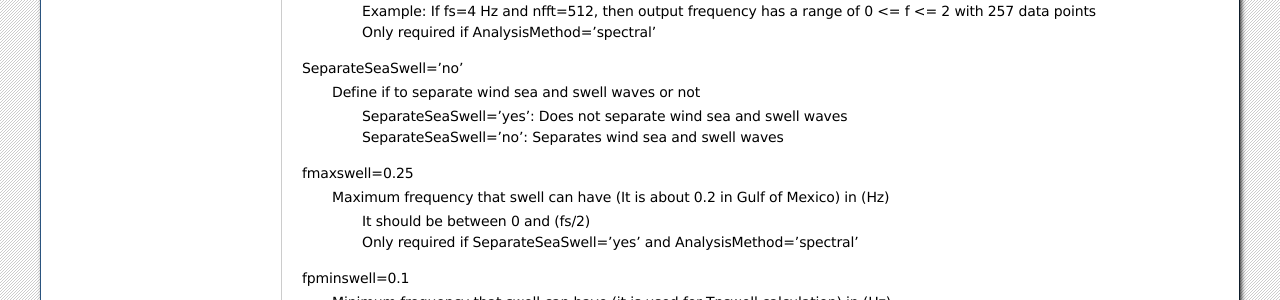
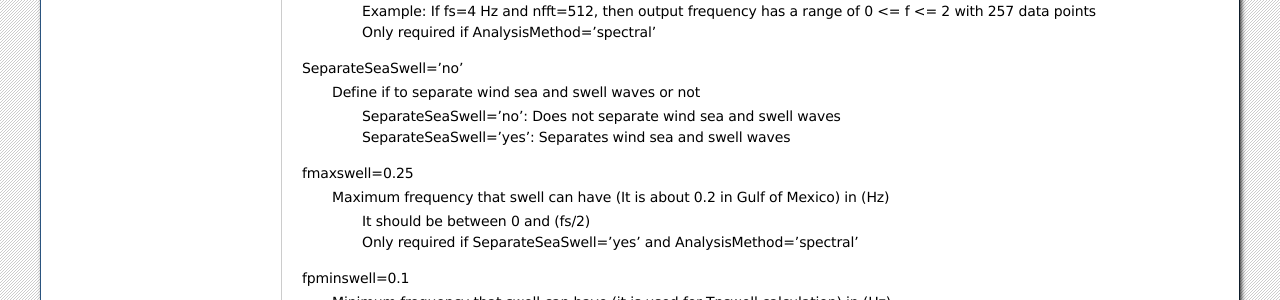
Before and after one commit to akarimp/Oceanlyz, a Sphinx documentation site: the page built from docs/python_functions/oceanlyz.rst, in a window 1280 px wide and 900 px high, scrolled down 2612 px. Shown: the part 152-452 px from the top of the window. Built offline with Sphinx 7.4.7, drawn with Linux system fonts in a browser that asks for light colours.

Commit message:
Add files via upload

```diff
--- a/docs/python_functions/oceanlyz.rst
+++ b/docs/python_functions/oceanlyz.rst
@@ -147,8 +147,8 @@ nfft=512
 
 SeparateSeaSwell='no'
     Define if to separate wind sea and swell waves or not
-        | SeparateSeaSwell='yes': Does not separate wind sea and swell waves
-        | SeparateSeaSwell='no': Separates wind sea and swell waves
+        | SeparateSeaSwell='no': Does not separate wind sea and swell waves
+        | SeparateSeaSwell='yes': Separates wind sea and swell waves
 
 fmaxswell=0.25
     Maximum frequency that swell can have (It is about 0.2 in Gulf of Mexico) in (Hz)
```
